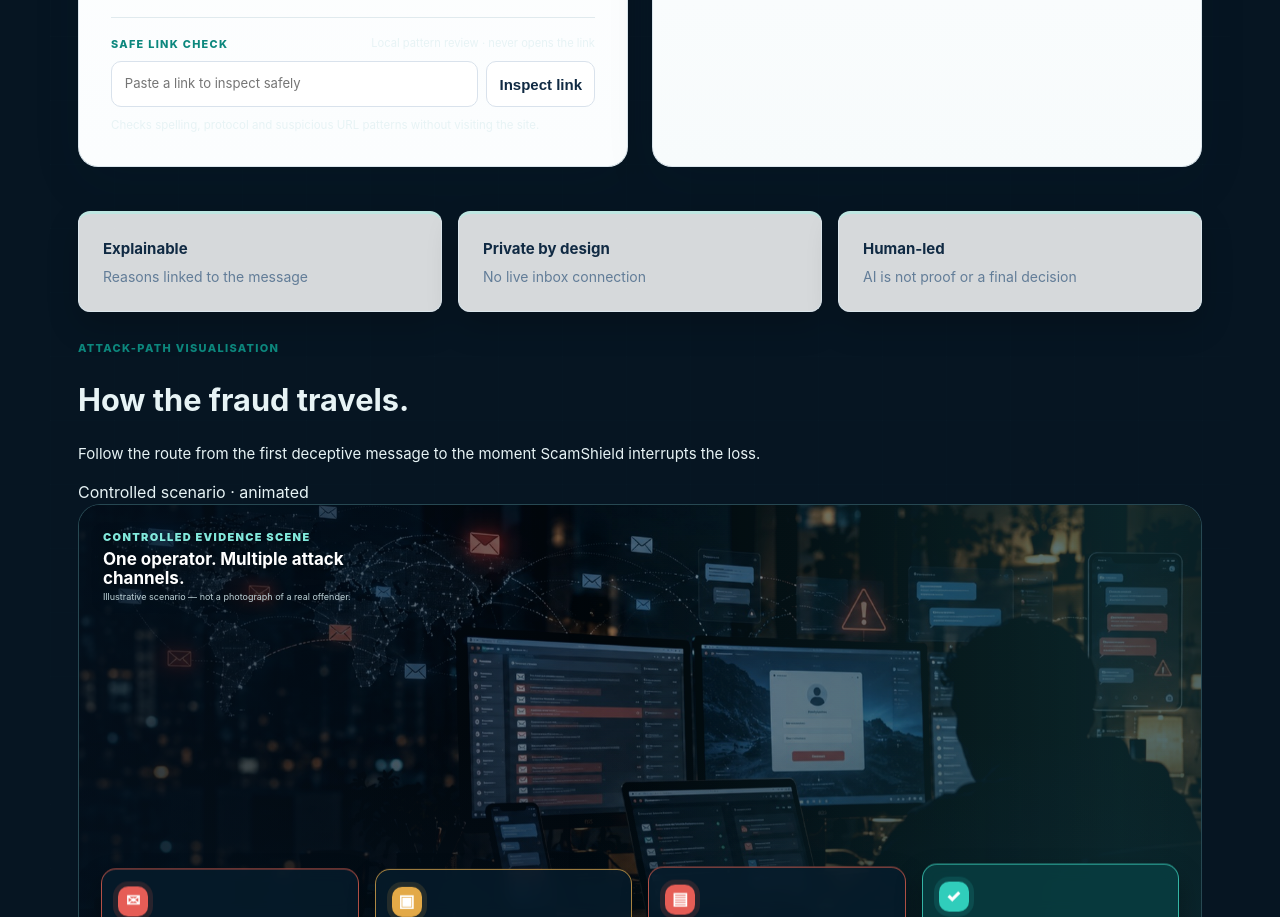
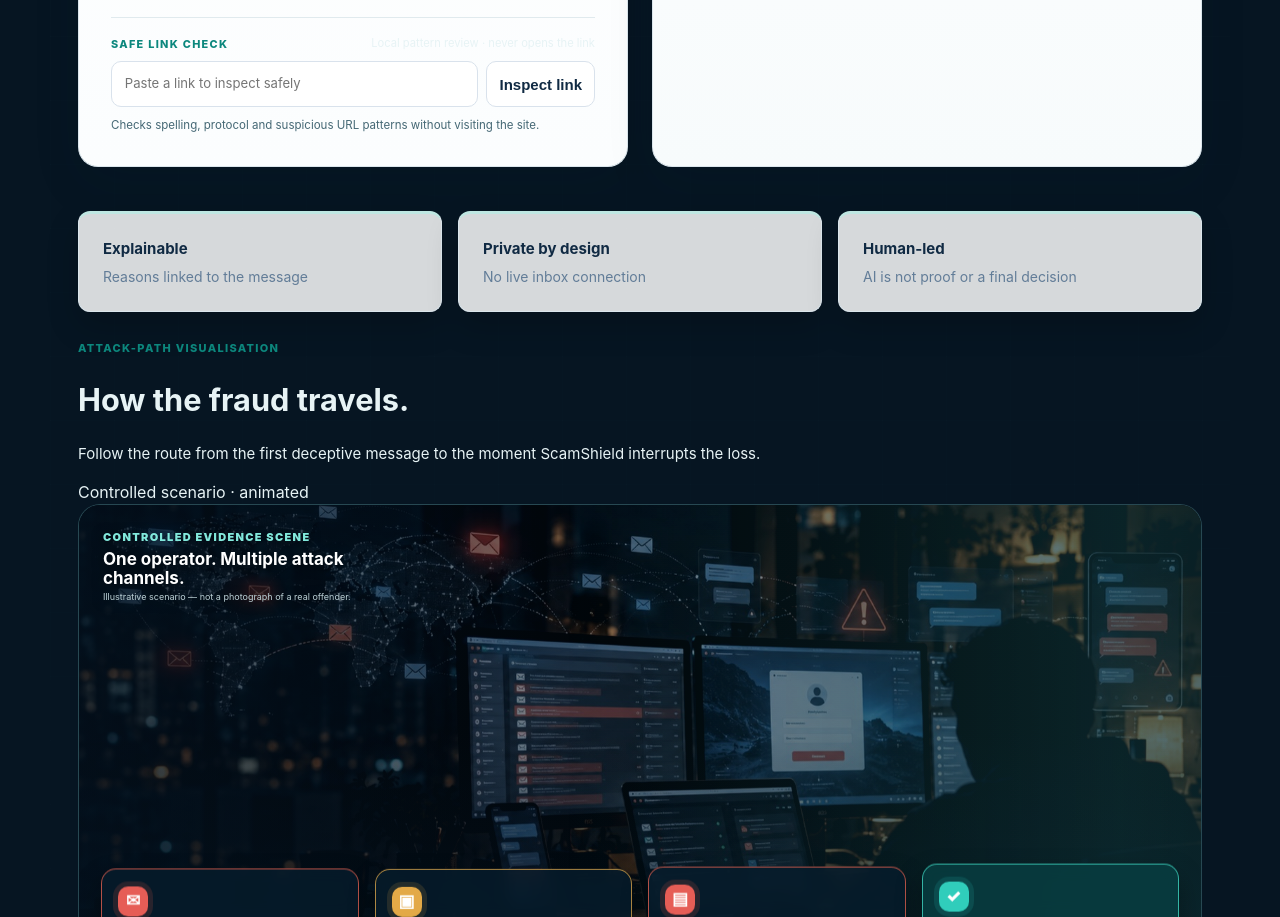
Before and after one commit to ositamichael/Production-project-final-year, a plain HTML site: page web/index.html in a window 1280 px wide. Shown: the part 1326-2243 px from the top of the page. Drawn offline with Linux system fonts and the light colour scheme.

Commit message:
Improve safe link result contrast

```diff
--- a/web/static/polish.css
+++ b/web/static/polish.css
@@ -197,7 +197,8 @@ textarea { font-size: 16px; line-height: 1.55; }
 .link-inspector-row { display:grid; grid-template-columns:1fr auto; gap:.55rem; }
 .link-inspector-row input { min-width:0; border:1px solid var(--line); border-radius:10px; padding:.7rem .8rem; font:inherit; font-size:.82rem; }
 .link-inspector-row input:focus { outline:3px solid rgba(22,179,163,.15); border-color:var(--teal); }
-.url-result { display:flex; flex-wrap:wrap; gap:.35rem .7rem; margin-top:.65rem; color:var(--ink-muted); font-size:.72rem; line-height:1.45; }
+.url-result { display:flex; flex-wrap:wrap; gap:.35rem .7rem; margin-top:.65rem; color:#456875; font-size:.72rem; line-height:1.45; }
+.url-result span { color:#456875; }
 .url-result small { width:100%; }
 .url-caution { color:#a55216; }.url-danger { color:#b42318; }.url-clear { color:#087f76; }
 .feedback-box { margin-top:1.2rem; padding:.85rem 1rem; background:#f5fafb; border:1px solid #dbe8ec; border-radius:11px; display:grid; gap:.35rem; }
```
